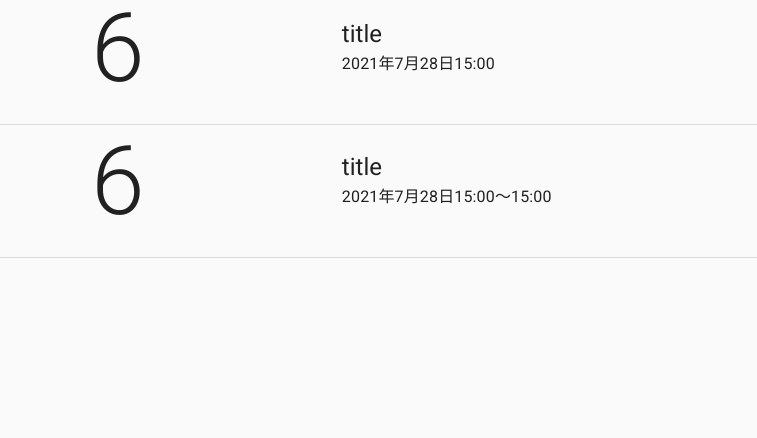
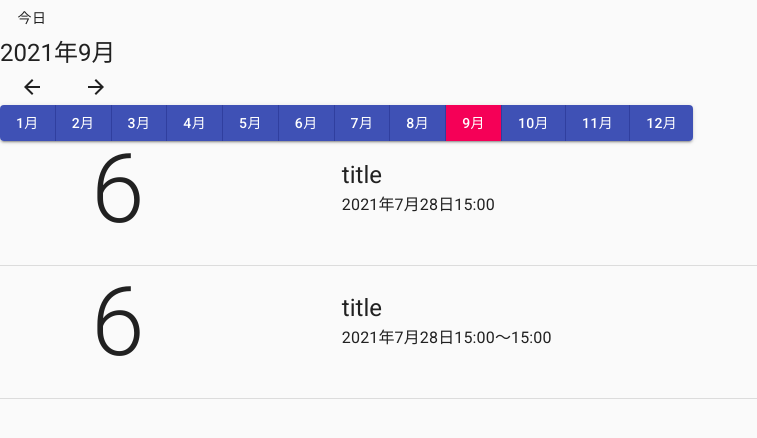
Before and after one commit to SakaiTaka23/watch-me, a Next.js app in the folder frontend/: page /user/1 in a window 1280 px wide. Shown: the top 438 px of the page, without its empty margins (0-757 px from the left). Built offline with nearby package versions, Linux system fonts and the light colour scheme; no server answers.

Commit message:
セレクター、月ボタンを分けてコンポーネント化

```diff
--- /dev/null
+++ b/frontend/components/organisms/selector/MonthButton.tsx
@@ -0,0 +1,25 @@
+import { Box, Button, ButtonGroup, TextField } from '@material-ui/core';
+import React from 'react';
+import usePeriod from '../../../hooks/assets/usePeriod';
+
+const MonthButton = () => {
+  const { month, changeMonth } = usePeriod();
+  const months = [1, 2, 3, 4, 5, 6, 7, 8, 9, 10, 11, 12];
+  return (
+    <Box display='flex' flexDirection='row' flexWrap='wrap'>
+      <ButtonGroup variant='contained' color='primary' aria-label='outlined primary button group'>
+        {months.map((m) => {
+          return (
+            <Button
+              color={month === m ? 'secondary' : 'primary'}
+              key={m}
+              onClick={() => changeMonth(m)}
+            >{`${m}月`}</Button>
+          );
+        })}
+      </ButtonGroup>
+    </Box>
+  );
+};
+
+export default MonthButton;
--- /dev/null
+++ b/frontend/components/organisms/selector/Selector.tsx
@@ -0,0 +1,24 @@
+import { Button, Typography } from '@material-ui/core';
+import { ArrowBack, ArrowForward } from '@material-ui/icons';
+import React from 'react';
+import usePeriod from '../../../hooks/assets/usePeriod';
+import MonthButton from './MonthButton';
+
+const Selector = () => {
+  const { year, month, ShowToday, NextMonth, PreMonth } = usePeriod();
+  return (
+    <div>
+      <Button onClick={() => ShowToday()}>今日</Button>
+      <Typography variant='h5'>{`${year}年${month}月`}</Typography>
+      <Button onClick={PreMonth}>
+        <ArrowBack />
+      </Button>
+      <Button onClick={NextMonth}>
+        <ArrowForward />
+      </Button>
+      <MonthButton />
+    </div>
+  );
+};
+
+export default Selector;
```
